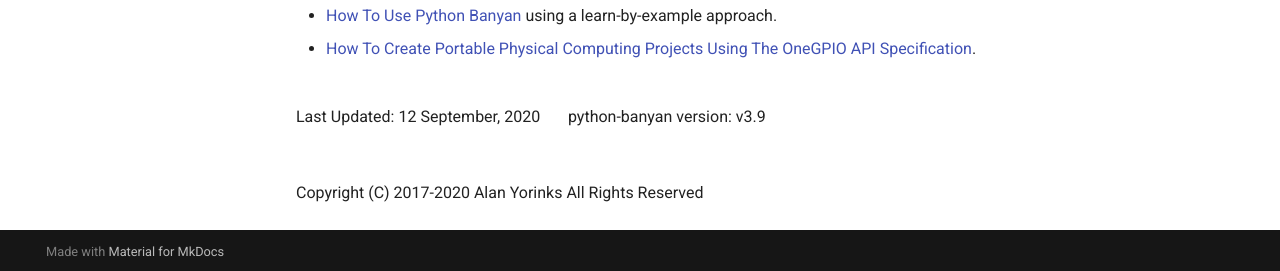
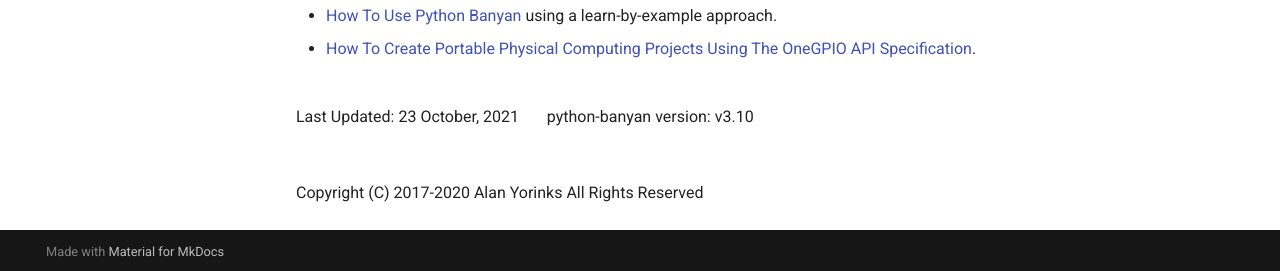
Before and after one commit to MrYsLab/python_banyan, an MkDocs documentation site: the page built from docs/index.md, in a window 1280 px wide and 1041 px high. Shown: the part 767-1038 px from the top of the window. Built offline with MkDocs 1.6.1 and Material for MkDocs 9.7.7, drawn with Linux system fonts in a browser that asks for light colours.

Commit message:
Issue 8 fixes

```diff
--- a/docs/index.md
+++ b/docs/index.md
@@ -31,7 +31,7 @@ width:350px;height:350px;">
 
 
 <br>
-Last Updated: 12 September, 2020 &nbsp; &nbsp; &nbsp; python-banyan version: v3.9
+Last Updated: 23 October, 2021 &nbsp; &nbsp; &nbsp; python-banyan version: v3.10
 <br>
 <br>
 <br>
```
